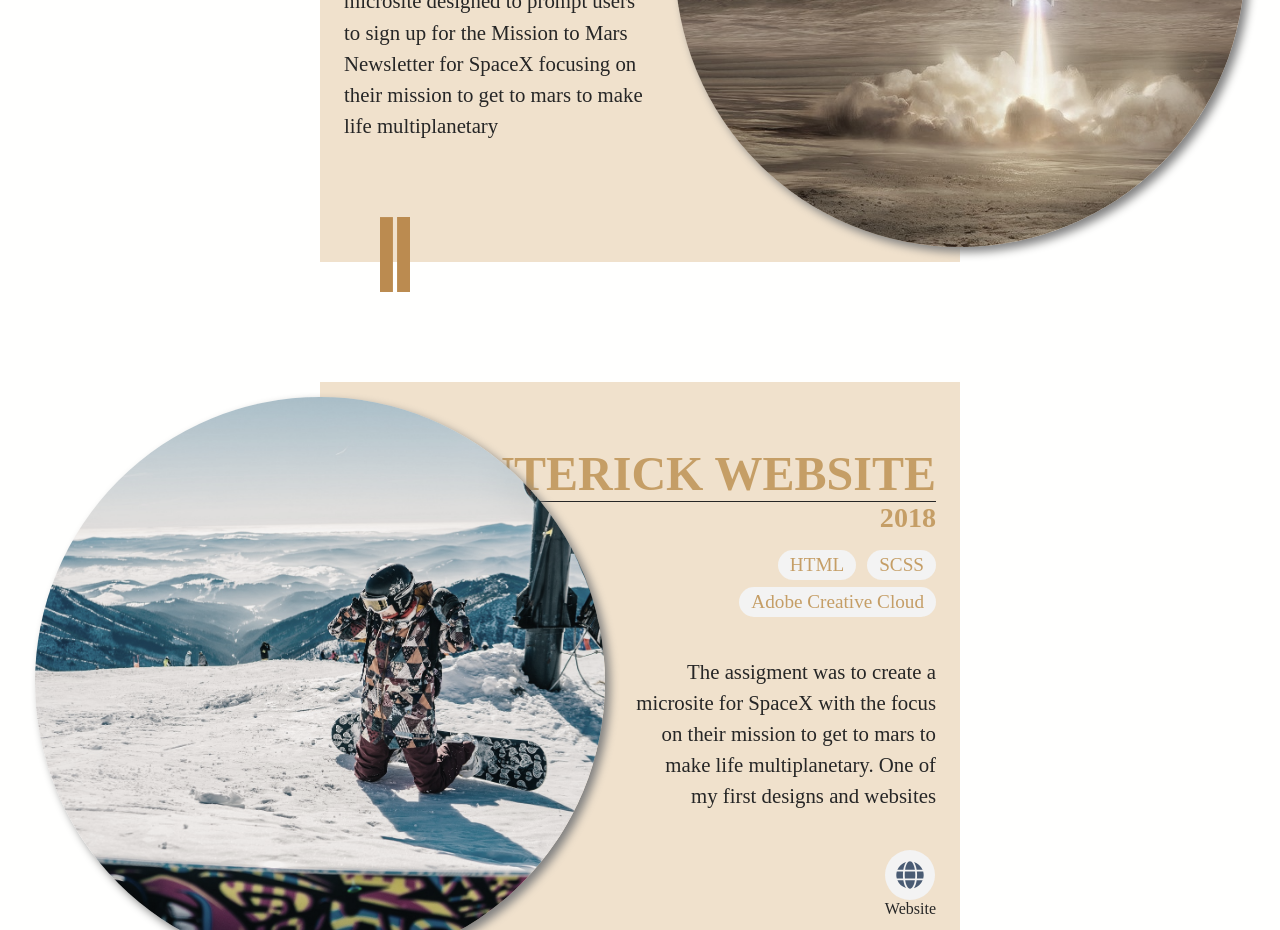
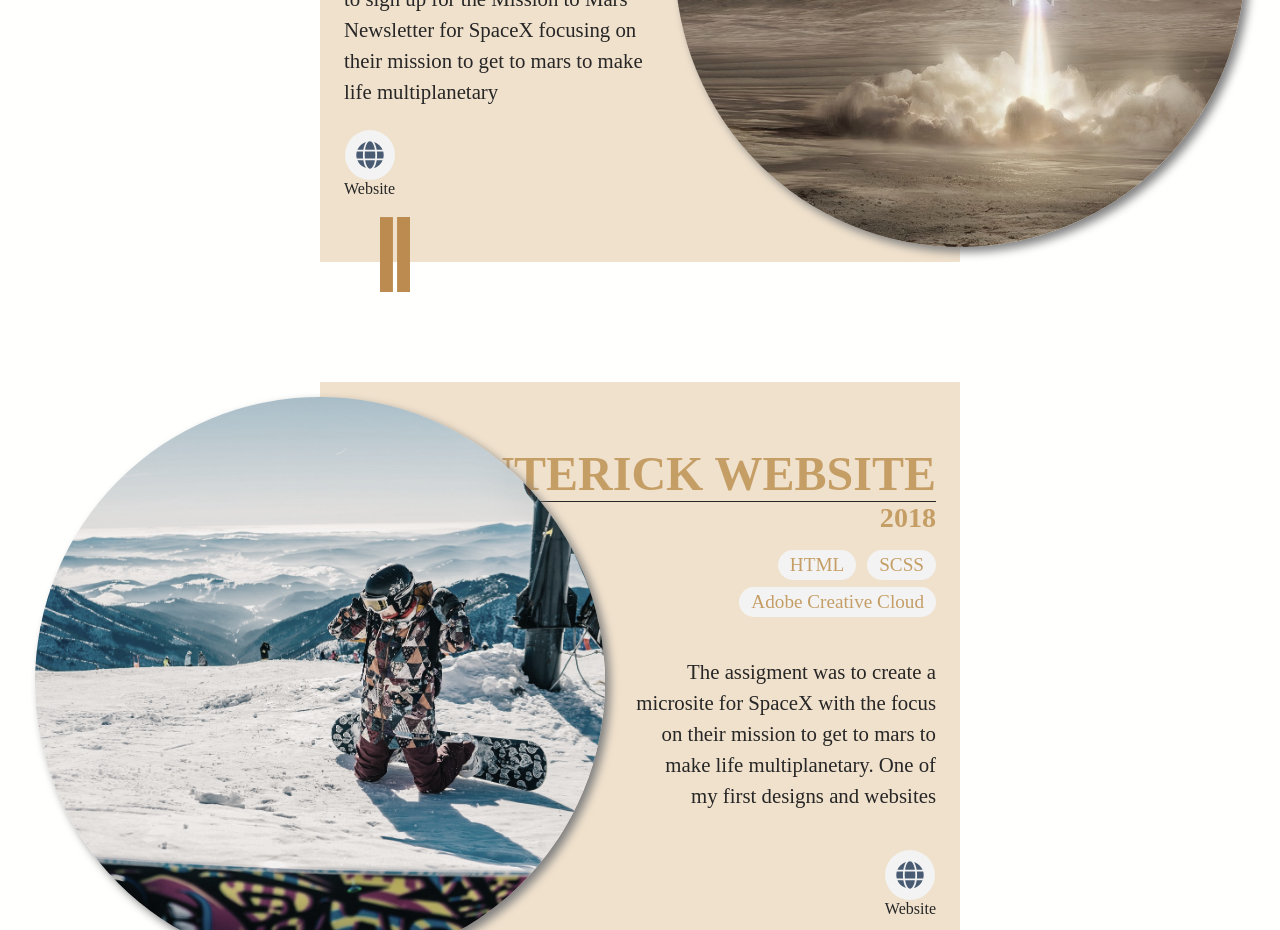
Before and after one commit to karihold/homepage, a React app: page / in a window 1280 px wide. Shown: the part 6280-7210 px from the top of the page. Built offline with nearby package versions, Linux system fonts and the light colour scheme; a web font is replaced by a local one.

Commit message:
changed url

```diff
--- a/src/js/pages/frontpage/frontpage.jsx
+++ b/src/js/pages/frontpage/frontpage.jsx
@@ -114,7 +114,7 @@ const Frontpage = () => {
           image={SpaceXImage}
           imageAlt="Mission to mars"
           keywords={["React", "HTML", "SCSS", "Adobe Creative Cloud"]}
-          //website="https://kariholdcroft.com/spacex/"
+          website="https://kariholdcroft.com/missiontomars/"
         />
 
         <PortfolioArticle
```
